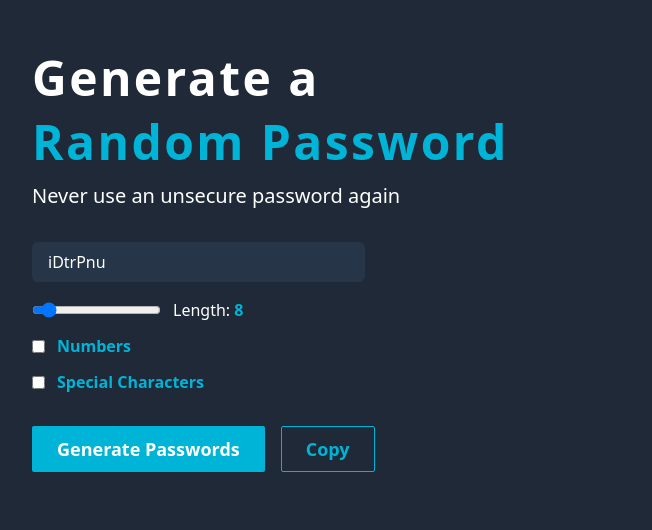
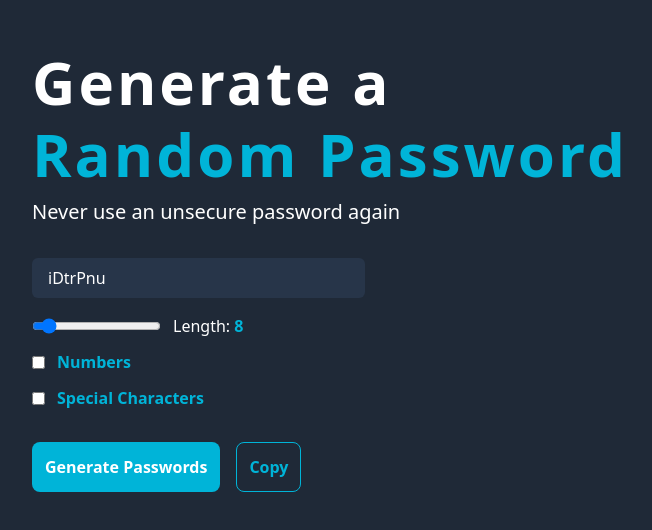
Before and after one commit to Creative-mindset21/password-generator-react.js, a React (Vite) app: page / in a window 1280 px wide. Shown: the part 194-724 px from the top of the page, without its empty margins (192-844 px from the left). Built offline with nearby package versions, Linux system fonts and the light colour scheme.

Commit message:
update the styling

```diff
--- a/src/App.tsx
+++ b/src/App.tsx
@@ -5,7 +5,7 @@ import Password from "./components/Password";
 function App() {
   return (
     <>
-      <div className="w-screen h-[100dvh] bg-[#1f2937] pt-28 px-10 md:px-56 md:pt-60">
+      <div className="w-screen h-[100dvh] bg-[#1f2937] pt-28 px-10 md:pt-40 lg:px-56 lg:pt-60">
         <Header />
         <Password />
       </div>
--- a/src/components/Header.tsx
+++ b/src/components/Header.tsx
@@ -3,7 +3,7 @@ import React from "react";
 const Header = () => {
   return (
     <header className="text-white mb-8">
-      <h1 className="text-3xl lg:text-5xl font-bold lg:font-extrabold mb-4 lg:mb-2 leading-tight lg:leading-[4rem] tracking-wider">
+      <h1 className="text-4xl lg:text-6xl font-bold lg:font-bold mb-4 lg:mb-2 leading-tight lg:leading-[4.5rem] tracking-wider">
         Generate a <br />
         <span className="text-[#00b4d8]">Random Password</span>
       </h1>
--- a/src/components/Password.tsx
+++ b/src/components/Password.tsx
@@ -106,7 +106,7 @@ const Password = () => {
         <div className="flex gap-4">
           <button
             onClick={handleSubmit}
-            className="py-2 px-6 bg-[#00b4d8] text-lg text-white rounded-sm font-semibold border border-transparent duration-300  hover:bg-transparent
+            className="p-3 bg-[#00b4d8] text-white rounded-lg font-semibold border border-transparent duration-300 hover:bg-transparent
              hover:border-[#00b4d8]"
           >
             Generate Passwords
@@ -115,13 +115,13 @@ const Password = () => {
           <button
             type="button"
             onClick={copyToClipBoard}
-            className="py-2 px-6 border border-[#00b4d8] text-lg text-[#00b4d8] rounded-sm font-semibold bg-transparent hover:bg-[#00b4d8] hover:text-white duration-300"
+            className="p-3 border border-[#00b4d8] text-[#00b4d8] rounded-lg font-semibold bg-transparent hover:bg-[#00b4d8] hover:text-white duration-300"
           >
             Copy
           </button>
         </div>
 
-        <p className="duration-300 transition-all text-white text-[#00b4d8] text-xl">
+        <p className="duration-300 transition-all text-[#00b4d8] text-xl">
           {isCopy && "Password Copied"}
         </p>
       </form>
```
